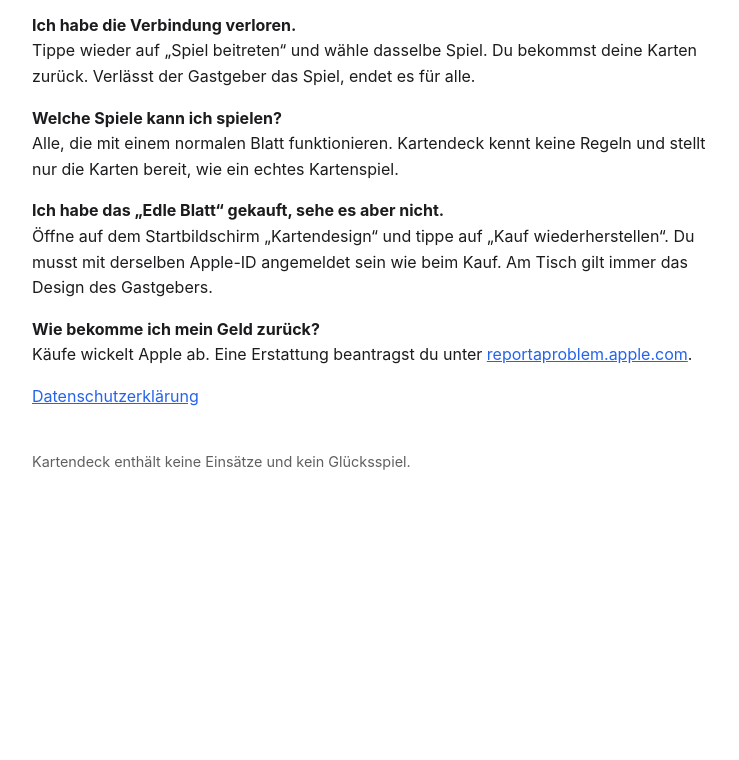
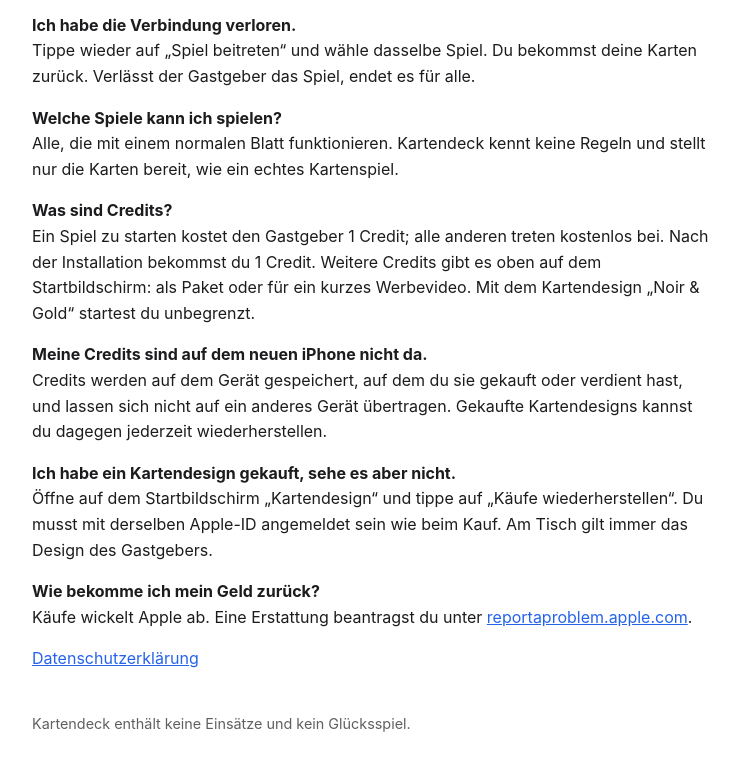
Before and after one commit to T-eveloped/Kartendeck, a plain HTML site: page kartendeck.html in a window 1280 px wide. Shown: the part 697-1457 px from the top of the page, without its empty margins (268-1007 px from the left). Before the commit the page ends 1216 px from the top, so only its background shows below. Drawn offline with Linux system fonts and the light colour scheme.

Commit message:
Support Kartendeck: Fragen zu Credits ergänzt

```diff
--- a/kartendeck.html
+++ b/kartendeck.html
@@ -50,8 +50,18 @@
   Alle, die mit einem normalen Blatt funktionieren. Kartendeck kennt keine Regeln
   und stellt nur die Karten bereit, wie ein echtes Kartenspiel.</p>
 
-  <p><strong>Ich habe das „Edle Blatt“ gekauft, sehe es aber nicht.</strong><br>
-  Öffne auf dem Startbildschirm „Kartendesign“ und tippe auf „Kauf wiederherstellen“.
+  <p><strong>Was sind Credits?</strong><br>
+  Ein Spiel zu starten kostet den Gastgeber 1 Credit; alle anderen treten kostenlos bei. Nach der
+  Installation bekommst du 1 Credit. Weitere Credits gibt es oben auf dem Startbildschirm: als Paket
+  oder für ein kurzes Werbevideo. Mit dem Kartendesign „Noir &amp; Gold“ startest du unbegrenzt.</p>
+
+  <p><strong>Meine Credits sind auf dem neuen iPhone nicht da.</strong><br>
+  Credits werden auf dem Gerät gespeichert, auf dem du sie gekauft oder verdient hast, und lassen sich
+  nicht auf ein anderes Gerät übertragen. Gekaufte Kartendesigns kannst du dagegen jederzeit
+  wiederherstellen.</p>
+
+  <p><strong>Ich habe ein Kartendesign gekauft, sehe es aber nicht.</strong><br>
+  Öffne auf dem Startbildschirm „Kartendesign“ und tippe auf „Käufe wiederherstellen“.
   Du musst mit derselben Apple-ID angemeldet sein wie beim Kauf. Am Tisch gilt immer
   das Design des Gastgebers.</p>
 
```
